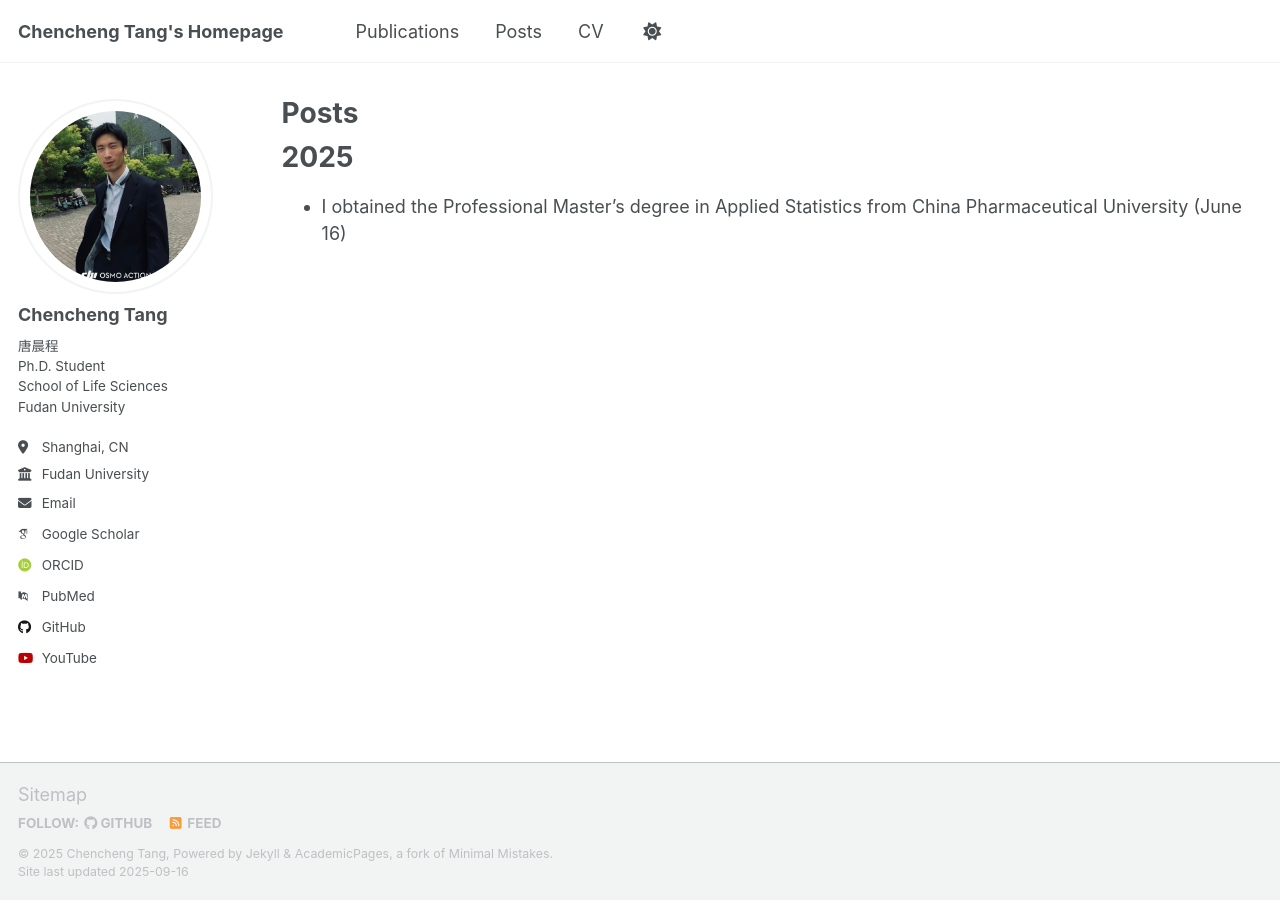
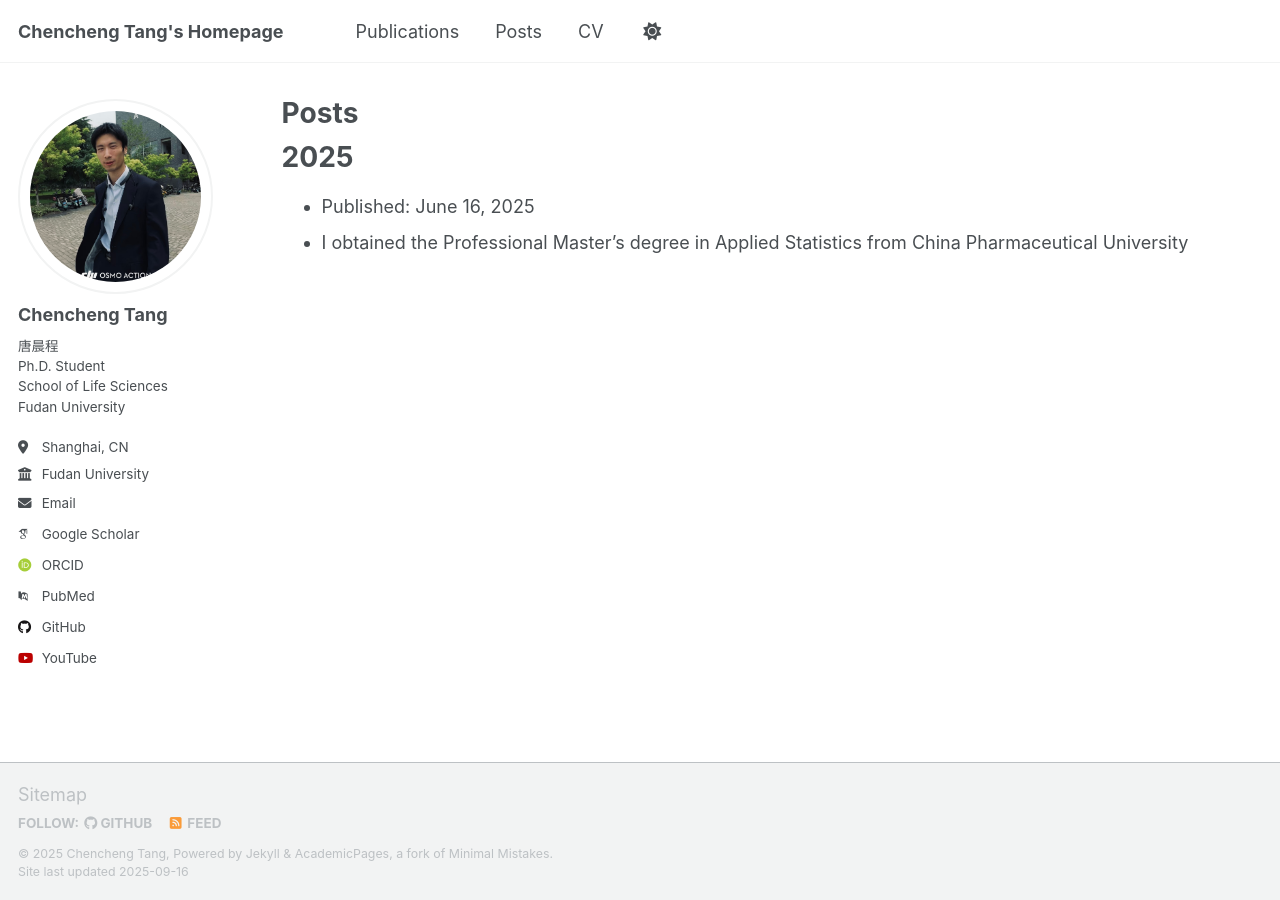
Before and after one commit to AI4Sfrontline/ai4sfrontline.github.io, a Jekyll site: the page built from _pages/posts.md, in a window 1280 px wide. Built offline with Jekyll 4.4.1, drawn with Linux system fonts in a browser that asks for light colours; some web fonts are replaced; a script that is not in the unit is left out.

Commit message:
Update posts.md

```diff
--- a/_pages/posts.md
+++ b/_pages/posts.md
@@ -9,4 +9,5 @@ redirect_from:
 
 2025
 ======
-* I obtained the Professional Master's degree in Applied Statistics from China Pharmaceutical University (June 16)
+* Published: June 16, 2025
+* I obtained the Professional Master's degree in Applied Statistics from China Pharmaceutical University
```
